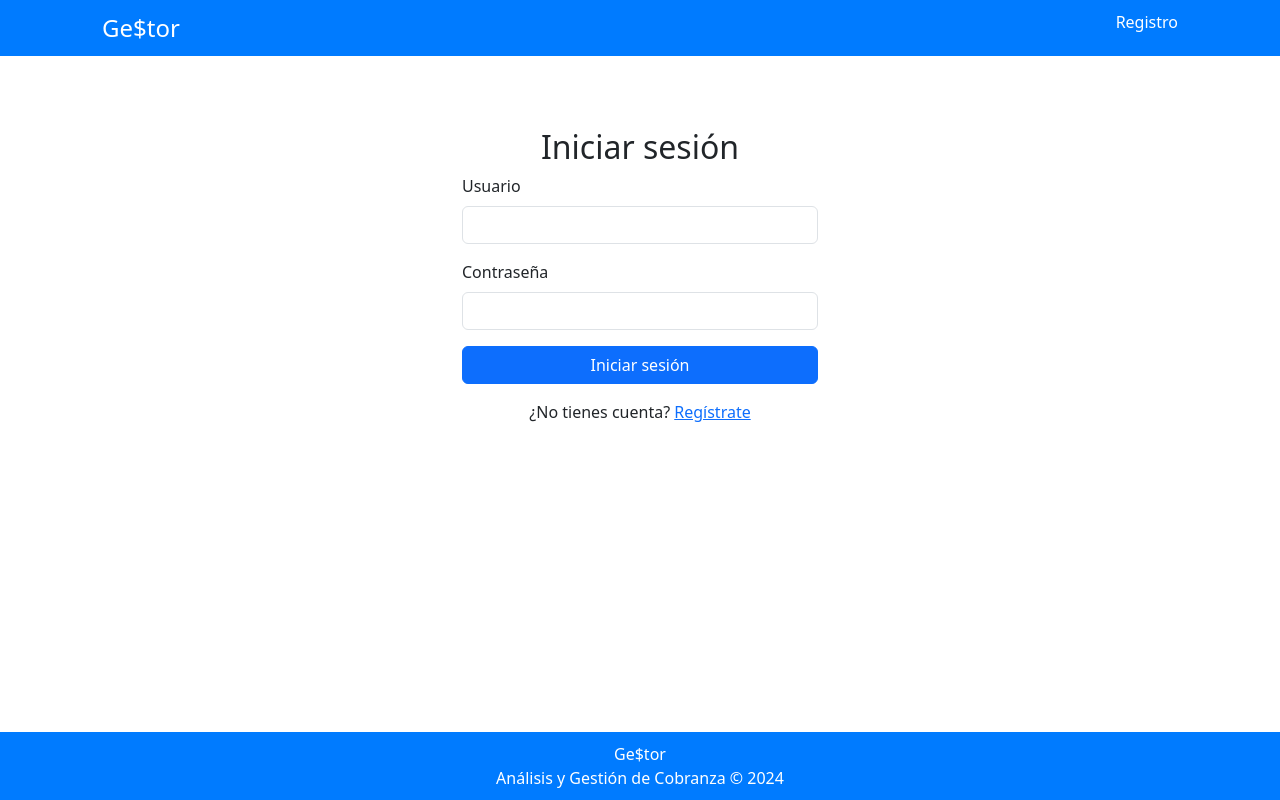
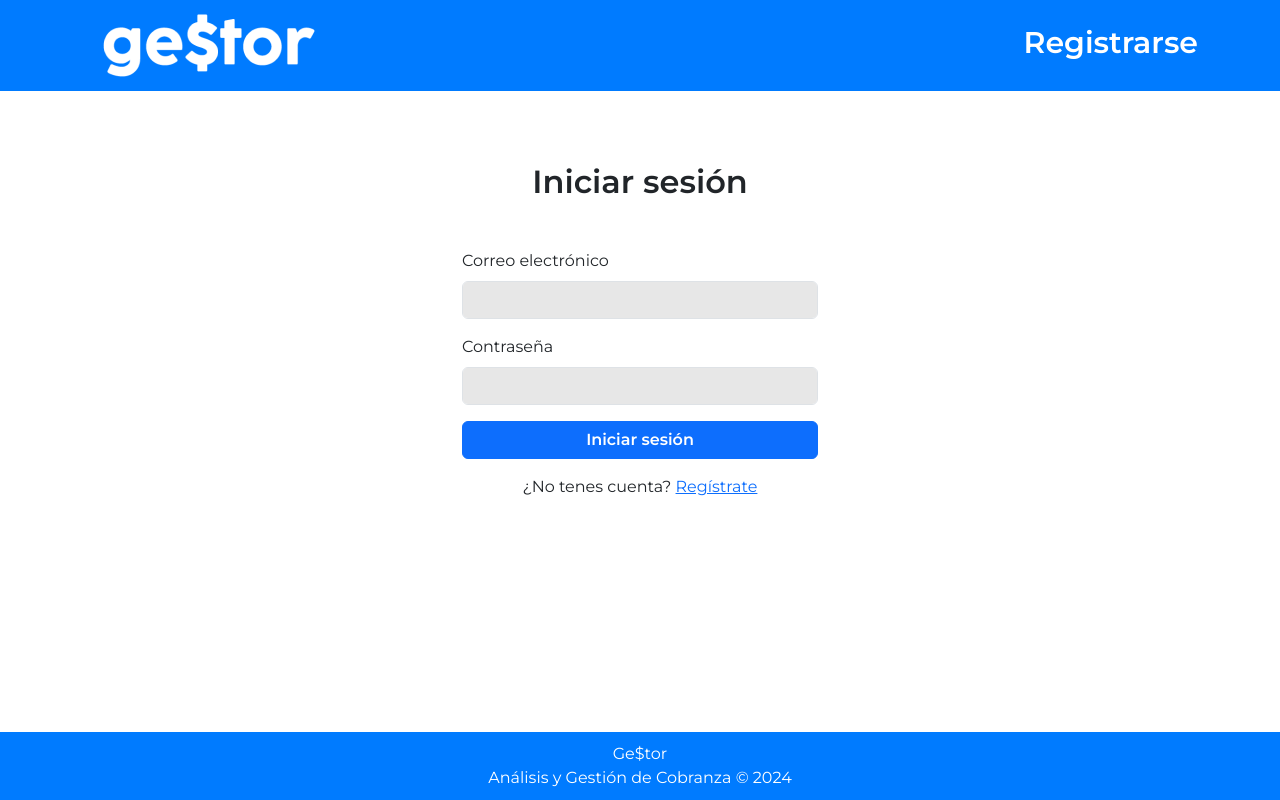
Before and after one commit to VictoriaLedesma/Gestor, a Flask app: page /login in a window 1280 px wide. Run offline with Flask 3, Linux system fonts and the light colour scheme; some libraries are stand-ins or nearby versions.

Commit message:
login registro intento de conectar bdd

```diff
--- a/gestor/app.py
+++ b/gestor/app.py
@@ -1,11 +1,62 @@
 from flask import Flask, render_template, request, redirect, url_for, flash, session
 from flask_bootstrap import Bootstrap
+from flask_sqlalchemy import SQLAlchemy
+from werkzeug.security import generate_password_hash, check_password_hash
+from modelos.modelos import db, Usuario, Cuenta, TipoGasto, Transaccion
+
 
 app = Flask(__name__)
-app.secret_key = 'tu_clave_secreta_aqui'
+app.config['SQLALCHEMY_DATABASE_URI'] = 'mysql+pymysql://usuario:contraseña@localhost/gestor'
+app.config['SQLALCHEMY_TRACK_MODIFICATIONS'] = False
+app.secret_key = 'clave_secreta'
 
-# Simula una base de datos de usuarios
-usuarios = {"usuario1": "1234"}
+@app.route('/login', methods=['GET', 'POST'])
+def login():
+    error = None
+    if request.method == 'POST':
+        email = request.form['email']
+        password = request.form['password']
+
+        # Busca al usuario por correo
+        user = Usuario.query.filter_by(email=email).first()
+
+        if user and check_password_hash(user.password, password):
+            # Autenticación exitosa
+            session['usuario'] = user.nombre
+            return redirect(url_for('home'))
+        else:
+            error = "Correo o contraseña incorrectos."
+
+    return render_template('login.html', error=error)
+
+@app.route('/registro', methods=['GET', 'POST'])
+def register():
+    error = None
+    if request.method == 'POST':
+        nombre = request.form['nombre']
+        email = request.form['email']
+        password = request.form['password']
+        confirm_password = request.form['confirm_password']
+
+        # Verificar que las contraseñas coinciden
+        if password != confirm_password:
+            error = "Las contraseñas no coinciden."
+        else:
+            # Verificar si el correo ya está registrado
+            user = Usuario.query.filter_by(email=email).first()
+            if user:
+                error = "El correo electrónico ya está registrado."
+            else:
+                # Guardar el nuevo usuario
+                hashed_password = generate_password_hash(password, method='sha256')
+                new_user = Usuario(nombre=nombre, email=email, password=hashed_password)
+                db.session.add(new_user)
+                db.session.commit()
+
+                flash('Te has registrado correctamente. Ahora puedes iniciar sesión.')
+                return redirect(url_for('login'))
+
+    return render_template('registro.html', error=error)
 
 @app.route("/")
 def home():
@@ -13,22 +64,18 @@ def home():
         return render_template("home.html", usuario=session['usuario'])
     return redirect(url_for('login'))
 
-@app.route("/login", methods=["GET", "POST"])
-def login():
-    if request.method == "POST":
-        usuario = request.form["usuario"]
-        password = request.form["password"]
-        if usuario in usuarios and usuarios[usuario] == password:
-            session['usuario'] = usuario
-            return redirect(url_for('home'))
-        else:
-            flash("Usuario o contraseña incorrectos")
-    return render_template("login.html")
-
 @app.route("/logout")
 def logout():
     session.pop('usuario', None)
     return redirect(url_for('login'))
 
+# Configuración de la base de datos
+app.config['SQLALCHEMY_DATABASE_URI'] = 'mysql+pymysql://usuario:contraseña@localhost/nombre_base_datos'
+app.config['SQLALCHEMY_TRACK_MODIFICATIONS'] = False
+app.secret_key = 'clave_secreta'
+
+
+db.init_app(app)
+
 if __name__ == "__main__":
     app.run(debug=True)
--- a/gestor/static/estilos.css
+++ b/gestor/static/estilos.css
@@ -3,6 +3,7 @@ body {
     flex-direction: column;
     min-height: 100vh;
     margin: 0;
+    font-family: 'Montserrat', sans-serif;
 }
 
 main {
@@ -23,8 +24,8 @@ main {
 
 .header .link-registro {
     float: right;
-    margin-right: 20px;
-    font-size: 16px;
+    font-size: 30px;
+    margin-top: 10px;
 }
 
 .footer {
@@ -37,3 +38,7 @@ main {
 footer p {
     margin: 0;
 }
+
+.form-control{
+    background-color: #e7e7e7;
+}
--- a/gestor/templates/base.html
+++ b/gestor/templates/base.html
@@ -5,14 +5,17 @@
         <meta name="viewport" content="width=device-width, initial-scale=1.0">
         <title>{% block title %}Ge$tor{% endblock %}</title>
         <link href="https://cdn.jsdelivr.net/npm/bootstrap@5.3.0/dist/css/bootstrap.min.css" rel="stylesheet">
+        <link href="https://fonts.googleapis.com/css2?family=Montserrat:wght@400;600&display=swap" rel="stylesheet">
         <link href="/static/estilos.css" rel="stylesheet">
     </head>
 <body>
     <!-- Header -->
     <header class="header">
         <div class="container">
-            <a href="/" class="header-logo">Ge$tor</a>
-            <a href="/registro" class="link-registro">Registro</a>
+            <a href="/">
+                <img src="{{ url_for('static', filename='img/gestor.png') }}" alt="gestor" />
+            </a>
+            <a href="/registro" class="link-registro"> <strong>Registrarse</strong></a>
         </div>
     </header>
 
--- a/gestor/templates/login.html
+++ b/gestor/templates/login.html
@@ -5,20 +5,25 @@
 {% block content %}
 <div class="row justify-content-center">
     <div class="col-md-4">
-        <h2 class="text-center mt-5">Iniciar sesión</h2>
-        <form method="POST">
-            <div class="mb-3">
-                <label for="usuario" class="form-label">Usuario</label>
-                <input type="text" class="form-control" id="usuario" name="usuario" required>
+        <h2 class="text-center mt-5 mb-5"><strong>Iniciar sesión</strong></h2>
+        <form method="POST" action="{{ url_for('login') }}">
+            <div class="mb-3 mt-3">
+                <label for="email" class="form-label">Correo electrónico</label>
+                <input type="email" class="form-control" id="email" name="email" required>
             </div>
-            <div class="mb-3">
+            <div class="mb-3 mt-3">
                 <label for="password" class="form-label">Contraseña</label>
                 <input type="password" class="form-control" id="password" name="password" required>
             </div>
-            <button type="submit" class="btn btn-primary w-100">Iniciar sesión</button>
+            {% if error %}
+            <div class="alert alert-danger" role="alert">
+                {{ error }}
+            </div>
+            {% endif %}
+            <button type="submit" class="btn btn-primary w-100"><strong>Iniciar sesión</strong></button>
         </form>
         <p class="mt-3 text-center">
-            ¿No tienes cuenta? <a href="#">Regístrate</a>
+            ¿No tenes cuenta? <a href="{{ url_for('register') }}">Regístrate</a>
         </p>
     </div>
 </div>
```
Also changed, not shown: gestor/modelos/modelos.py (added, +37 -0 lines), gestor/templates/registro.html (+38 -0 lines), gestor/modelos/__init__.py (added), gestor/static/img/gestor.png (added).
